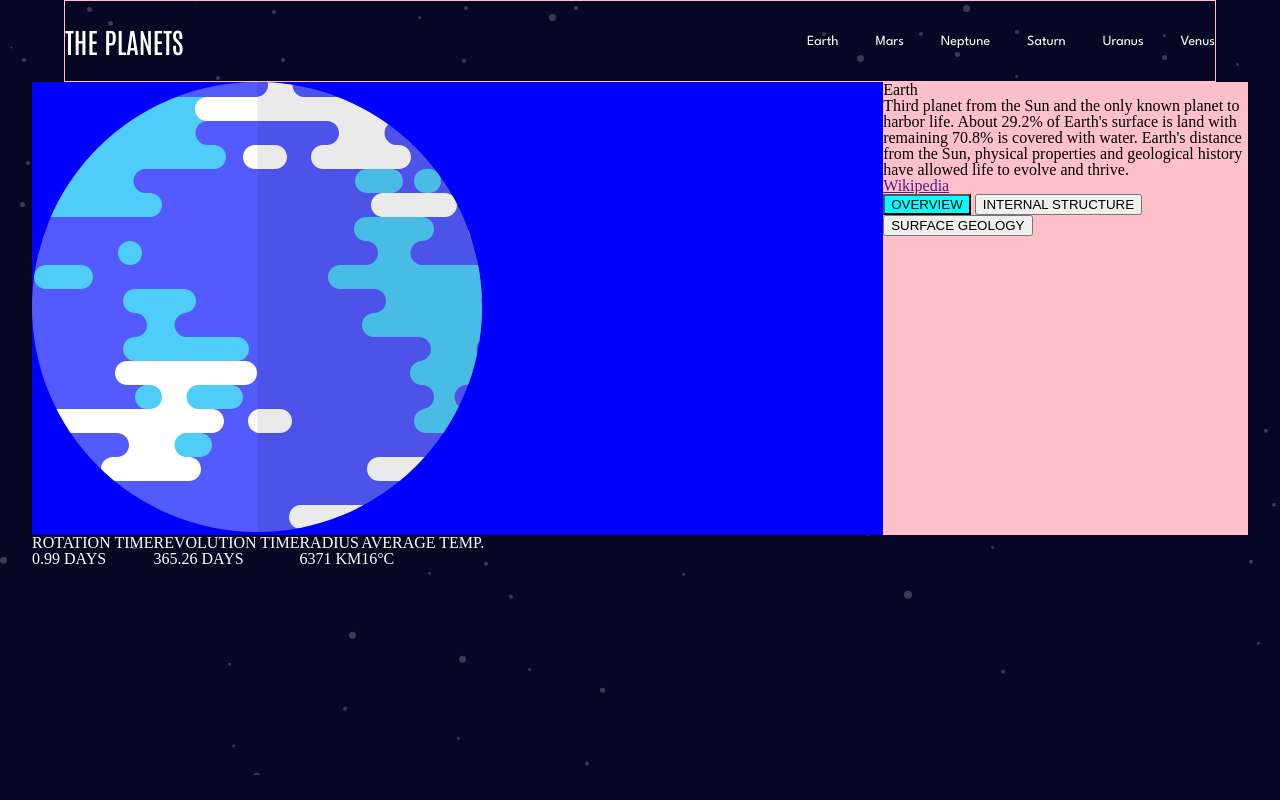
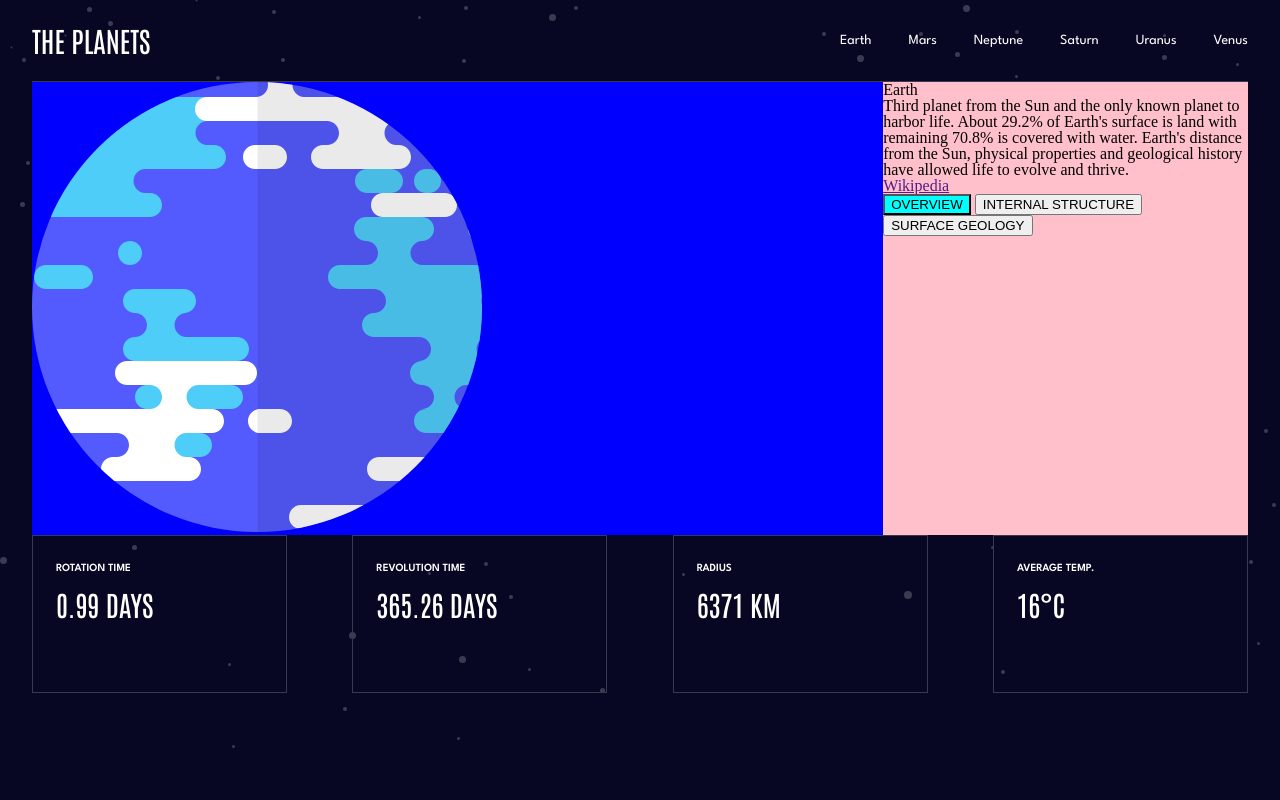
Before and after one commit to andreslopezlu/planets, a website: page index.html in a window 1280 px wide. Drawn offline with nearby package versions, Linux system fonts and the light colour scheme; files that its build step writes are made by us from their sources; files whose address does not match are found by name.

Commit message:
Add styles

```diff
--- a/assets/sass/_navbar.scss
+++ b/assets/sass/_navbar.scss
@@ -5,17 +5,16 @@
     flex-wrap: nowrap;
     justify-content: space-between;
     align-items: center;
-    margin: 0 32px;
-    border: 1px solid pink;
+    box-sizing: border-box;
+    border-bottom: 1px solid $dark-gray;
+    height: 82px;
 
     &__title {
       @include h1_title();
       color: $white;
-      margin: 22px 0;
     }
 
     &__links {
-
       a {
         @include body_font();
         text-decoration: none;
--- a/assets/sass/_planetCards.scss
+++ b/assets/sass/_planetCards.scss
@@ -1,12 +1,28 @@
 .main {
 
   .planet-cards {
-    height: 184px;
-    width: 100%;
     display: flex;
+    justify-content: space-between;
+    height: 158px;
 
-    * {
-      color: white;
+    &__card {
+      flex-grow: 1;
+      box-sizing: border-box;
+      max-width: 255px;
+      height: 158px;
+      border: 1px solid $dark-gray;
+
+      &__label {
+        color: white;
+        margin: 20px 0 5px 23px;
+        @include h4_title();
+      }
+
+      &__data {
+        color: white;
+        margin-left: 23px;
+        @include h1_title();
+      }
     }
   }
 }
--- a/assets/sass/_planetPortrait.scss
+++ b/assets/sass/_planetPortrait.scss
@@ -1,9 +1,8 @@
 .main{
-  max-width: 1440px;
-  margin: 0 auto;
 
   .planet-portrait {
     width: 100%;
+    height: 100%;
     background-color: red;
     display: flex;
     flex-direction: row;
```
